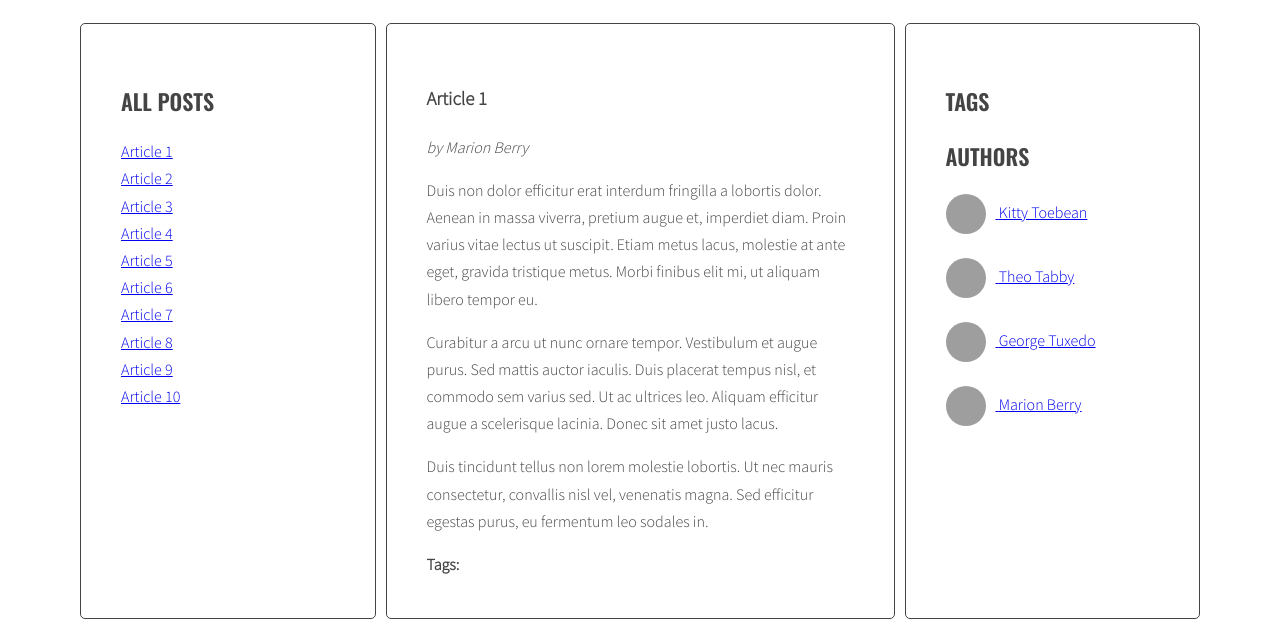
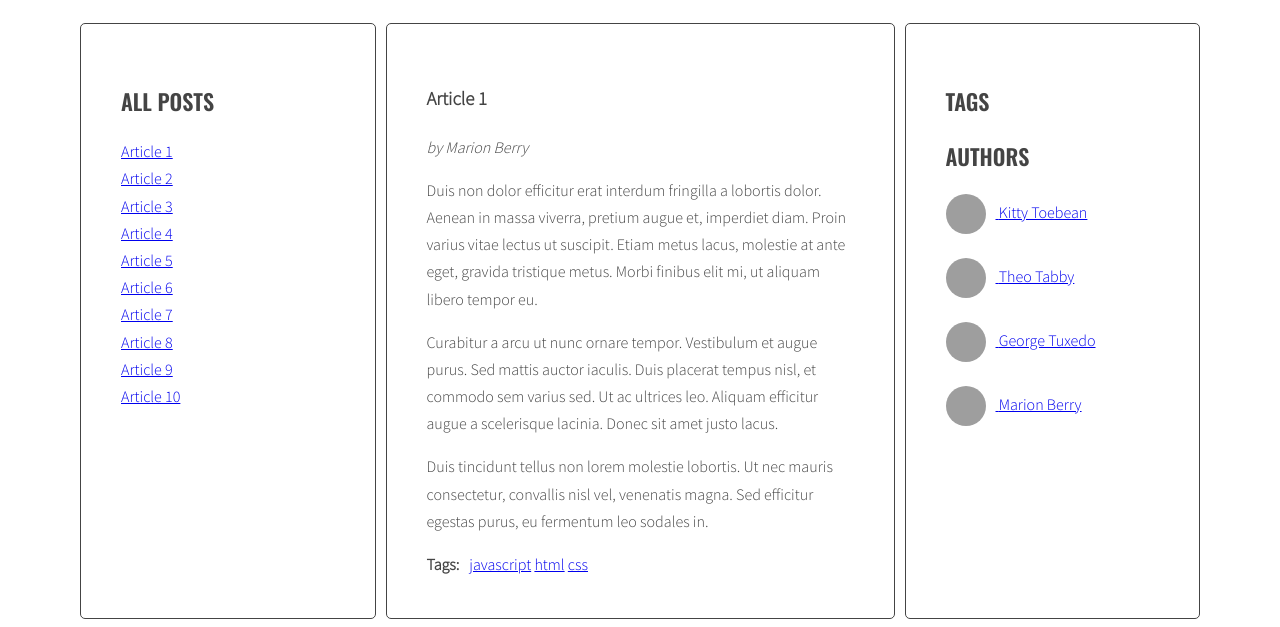
Before and after one commit to aiwanaszko/javascript-blog, a website: page index.html in a window 1280 px wide. Shown: the part 220-847 px from the top of the page. Drawn offline with nearby package versions, Linux system fonts and the light colour scheme; grey boxes are pictures that could not be loaded.

Commit message:
Add generateTags function

```diff
--- a/index.html
+++ b/index.html
@@ -60,7 +60,6 @@
           <div class="post-tags">
             <p><strong>Tags:</strong></p>
             <ul class="list list-horizontal">
-              <li><a href="#">news</a></li>
             </ul>
           </div>
         </article>
@@ -77,7 +76,6 @@
           <div class="post-tags">
             <p><strong>Tags:</strong></p>
             <ul class="list list-horizontal">
-              <li><a href="#">tutorials</a></li>
             </ul>
           </div>
         </article>
--- a/js/script.js
+++ b/js/script.js
@@ -103,30 +103,54 @@ function generateTitleLinks() {
 
 generateTitleLinks();
 
-function generateTags(){
+function generateTags() {
+  console.log('Tags have been generated');
+
+  const optArticleSelector = '.post';
+  const optTitleSelector = '.post-title';
+  const optTitleListSelector = '.titles';
+  const optArticleTagsSelector = '.post-tags .list';
+
   /* find all articles */
-
+  const articles = document.querySelectorAll(optArticleSelector);
+  console.log(articles);
   /* START LOOP: for every article: */
+  for (let article of articles) {
 
     /* find tags wrapper */
+    const tagsWrapper = article.querySelector(optArticleTagsSelector);
+    console.log(tagsWrapper);
 
     /* make html variable with empty string */
+    let html  = '';
 
     /* get tags from data-tags attribute */
+    const articleTags = article.getAttribute('data-tags');
+    console.log(articleTags);
 
     /* split tags into array */
+    const articleTagsArray = articleTags.split(' ');
+    console.log(articleTagsArray);
 
-    /* START LOOP: for each tag */
+  /* START LOOP: for each tag */
+    for (let tag of articleTagsArray) {
 
       /* generate HTML of the link */
+      let tagsLink = '<li><a href="#tag-' + tag + '">' + tag + '</a></li> '
+      console.log(tagsLink);
 
       /* add generated code to html variable */
+      html = html + tagsLink
 
     /* END LOOP: for each tag */
+    }
 
     /* insert HTML of all the links into the tags wrapper */
 
+    tagsWrapper.innerHTML = html
+
   /* END LOOP: for every article: */
+  }
 }
 
 generateTags();
```
